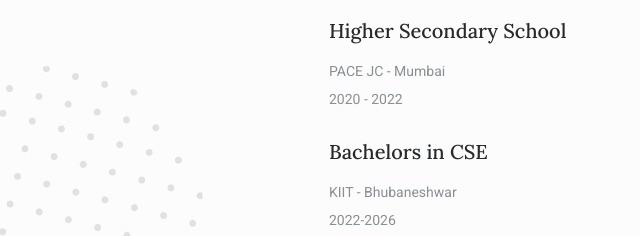
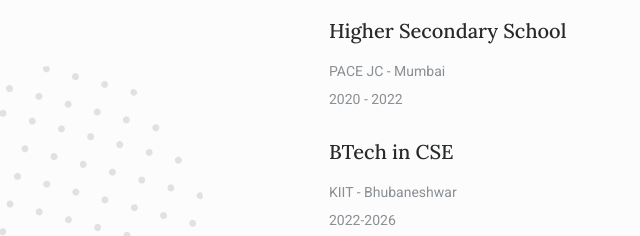
Before and after one commit to KudoAkinichi/Portfolio_Website, a plain HTML site: page index.html in a window 1280 px wide. Shown: the part 3140-3376 px from the top of the page, 0-640 px from the left. Drawn offline with nearby package versions, Linux system fonts and the light colour scheme; a script that the page names is missing.

Commit message:
Qualification change

```diff
--- a/index.html
+++ b/index.html
@@ -516,7 +516,7 @@
               </div>
 
               <div>
-                <h3 class="qualification__name">Bachelors in CSE</h3>
+                <h3 class="qualification__name">BTech in CSE</h3>
                 <span class="qualification__country">KIIT - Bhubaneshwar</span>
                 <span class="qualification__year">2022-2026</span>
               </div>
```
